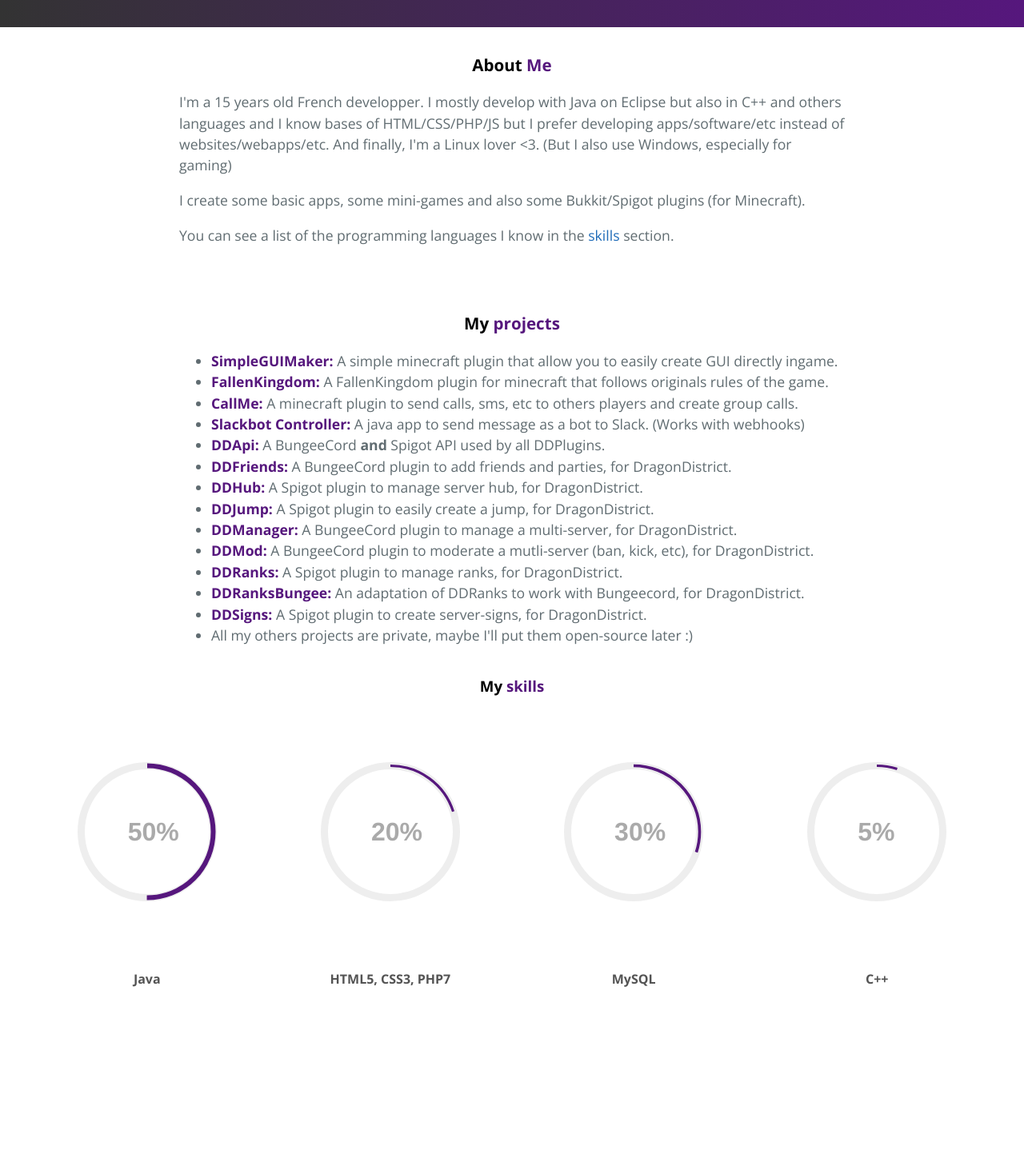
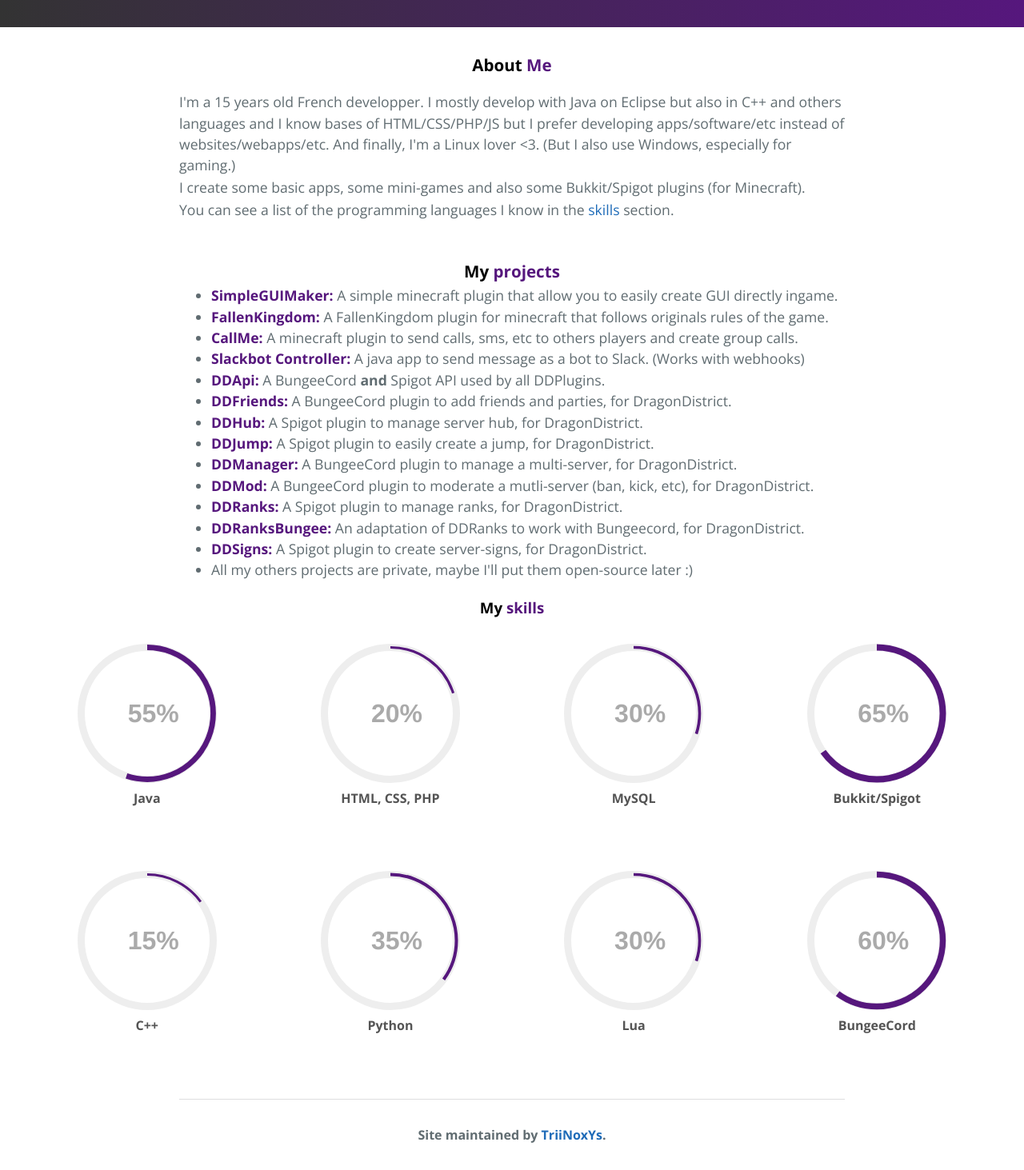
Before and after one commit to TriiNoxYs/TriiNoxYs.github.io, a PHP site: page / in a window 1280 px wide. Shown: the part 408-1871 px from the top of the page at 80% size. Before the commit the page ends 1642 px from the top, so only its background shows below. Run offline with PHP 8.4, Linux system fonts and the light colour scheme.

Commit message:
Add other progressbars and fix h3/h4 margins

```diff
--- a/css/style.css
+++ b/css/style.css
@@ -1,15 +1,5 @@
 .main-content {
   box-sizing: border-box; }
-
-.test {
-  margin-top: 0;
-  margin-top: -2rem;
-  margin-bottom: 1rem;
-  font-weight: bold;
-  color: #000000;
-  text-align: center;
-
-}
 
 body {
   padding: 0;
@@ -126,14 +116,14 @@ a {
   max-width: 100%; }
 
 .main-content h1, .main-content h2, .main-content h3, .main-content h4, .main-content h5, .main-content h6 {
-  margin-top: -2rem;
+  margin-top: -4rem;
   margin-bottom: 1rem;
   font-weight: bold;
   color: #000000;
   text-align: center; }
 
 .main-content p {
-  margin-bottom: 1em; }
+  margin-bottom: -1rem; }
 
 .main-content code {
   padding: 2px 4px;
@@ -262,11 +252,11 @@ a {
 .site-footer {
   padding-top: 2rem;
   margin-top: 2rem;
-  border-top: solid 1px #eff0f1; }
+  border-top: solid 1px #DEDEDF;
 
-.site-footer-owner {
   display: block;
-  font-weight: bold; }
+  font-weight: bold;
+  text-align: center; }
 
 .site-footer-credits {
   color: #819198; }
@@ -290,12 +280,15 @@ a {
 }
 
 .progressbar-content {
-  margin-top: 0;
   margin-top: -2rem;
   margin-bottom: 1rem;
   font-weight: bold;
   color: #000000;
   text-align: center;
+}
+
+.progressbar-content h3{
+  margin-bottom: -2rem;
 }
 
 .progressbar {
@@ -308,6 +301,7 @@ a {
 }
 
 #skills h4{
+  margin-top: -3.5rem;
   color: #545454;
   font-weight: bold;
 }
--- a/index.html
+++ b/index.html
@@ -28,7 +28,7 @@
 		<section class="main-content">
 	  		<h3>About <span style="color:#56177D;">Me</span></h3>
 
-	        <p>I'm a 15 years old French developper. I mostly develop with Java on Eclipse but also in C++ and others languages and I know bases of HTML/CSS/PHP/JS but I prefer developing apps/software/etc instead of websites/webapps/etc. And finally, I'm a Linux lover <3. (But I also use Windows, especially for gaming)</p>
+	        <p>I'm a 15 years old French developper. I mostly develop with Java on Eclipse but also in C++ and others languages and I know bases of HTML/CSS/PHP/JS but I prefer developing apps/software/etc instead of websites/webapps/etc. And finally, I'm a Linux lover <3. (But I also use Windows, especially for gaming.)</p>
 	        <p>I create some basic apps, some mini-games and also some Bukkit/Spigot plugins (for Minecraft).</p>
 	        <p>You can see a list of the programming languages I know in the <a href="#skills">skills</a> section.</p>
 		</section>
@@ -62,7 +62,7 @@
 	        <!-- Progressbar Java -->
 	        <div class="progressbar" id="pb-java" style="position: relative;">
 		        <script>
-		        	drawcircle(0.5, "#pb-java")
+		        	drawcircle(0.55, "#pb-java")
 		        </script>
 				<h4>Java</h4>
 	        </div>
@@ -72,7 +72,7 @@
 		        <script>
 		        	drawcircle(0.20, "#pb-html-css-php")
 		        </script>
-				<h4>HTML5, CSS3, PHP7</h4>
+				<h4>HTML, CSS, PHP</h4>
 	        </div>
 
 	        <!-- Progressbar MySQL -->
@@ -83,14 +83,56 @@
 				<h4>MySQL</h4>
 	        </div>
 
+	        <!-- Progressbar Bukkit/Spigot -->
+	        <div class="progressbar" id="pb-bukkitspigot" style="position: relative;">
+		        <script>
+		        	drawcircle(0.65, "#pb-bukkitspigot")
+		        </script>
+				<h4>Bukkit/Spigot</h4>
+	        </div>
+
+		</section>
+
+		<section class="progressbar-content" id="skills">
+
 	        <!-- Progressbar C++ -->
 	        <div class="progressbar" id="pb-cplusplus" style="position: relative;">
 		        <script>
-		        	drawcircle(0.05, "#pb-cplusplus")
+		        	drawcircle(0.15, "#pb-cplusplus")
 		        </script>
 				<h4>C++</h4>
 	        </div>
 
+	        <!-- Progressbar Python -->
+	        <div class="progressbar" id="pb-python" style="position: relative;">
+		        <script>
+		        	drawcircle(0.35, "#pb-python")
+		        </script>
+				<h4>Python</h4>
+	        </div>
+
+	        <!-- Progressbar Lua -->
+	        <div class="progressbar" id="pb-lua" style="position: relative;">
+		        <script>
+		        	drawcircle(0.30, "#pb-lua")
+		        </script>
+				<h4>Lua</h4>
+	        </div>
+
+	        <!-- Progressbar BungeeCord -->
+	        <div class="progressbar" id="pb-bungeecord" style="position: relative;">
+		        <script>
+		        	drawcircle(0.60, "#pb-bungeecord")
+		        </script>
+				<h4>BungeeCord</h4>
+	        </div>
+
+		</section>
+
+		<section class="main-content">
+			<footer class="site-footer">
+  	            Site maintained by <a href="https://github.com/TriiNoxYs">TriiNoxYs</a>.
+  	         </footer>
 		</section>
 
 	    <script type="text/javascript">
```
Also changed, not shown: js/circle.js (line endings or trailing spaces).
